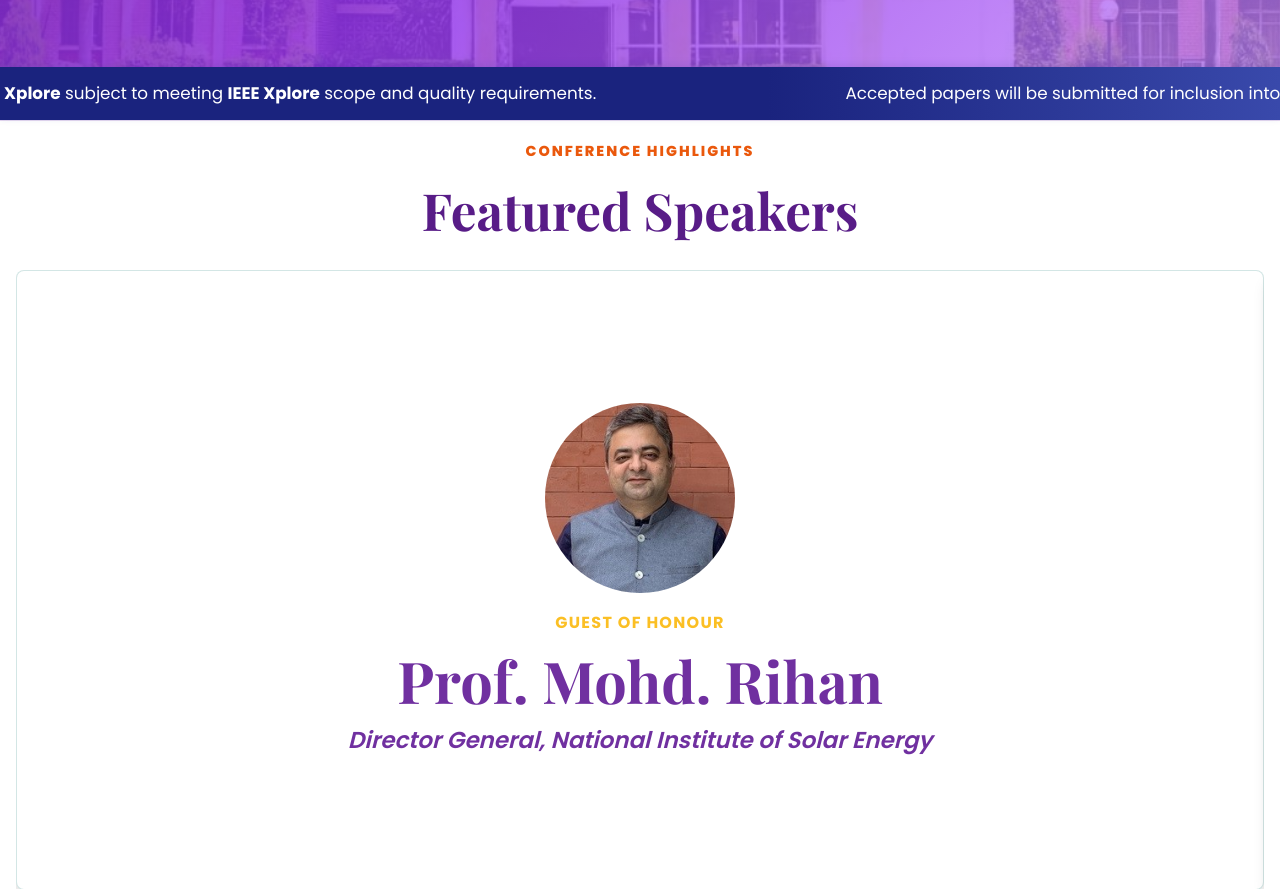
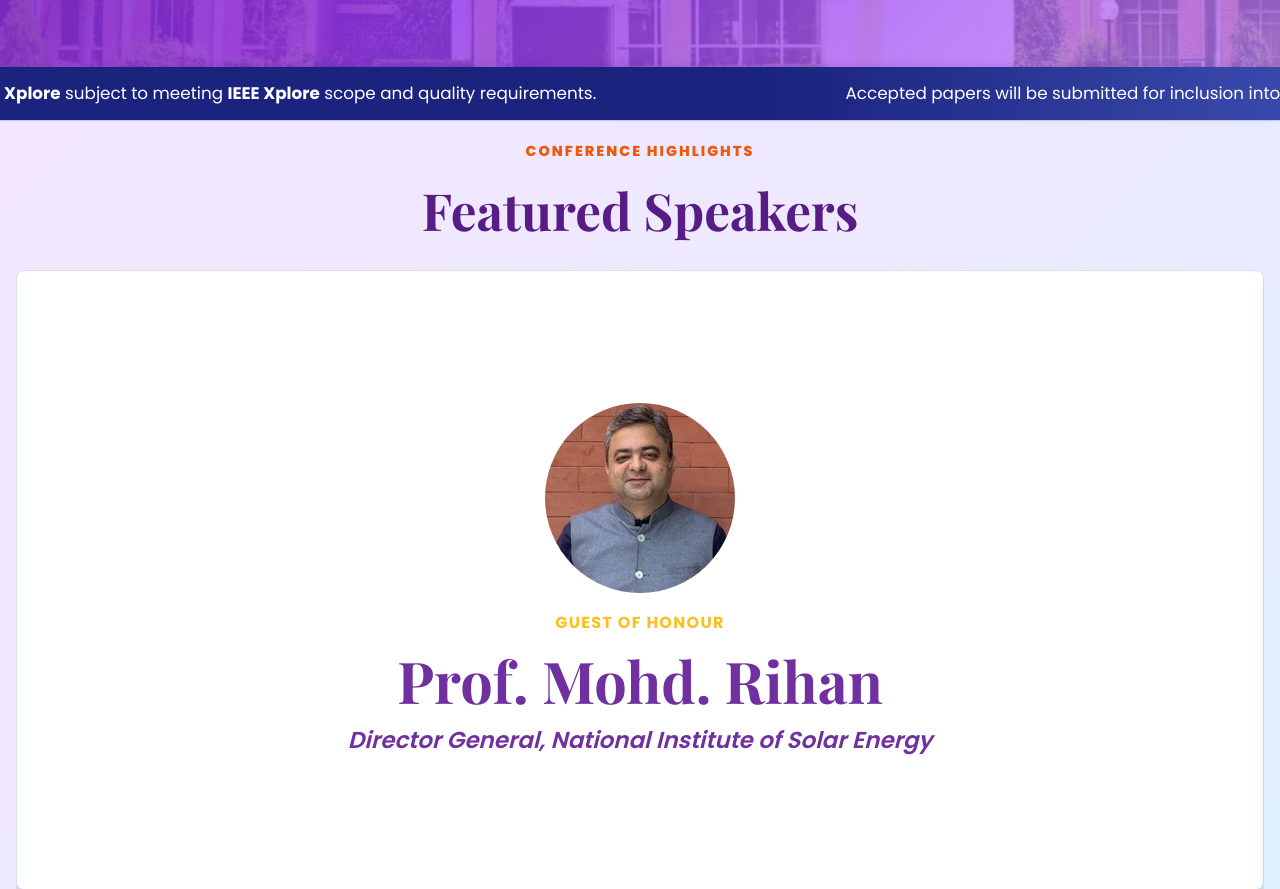
Before and after one commit to Ayush5071/icpces, a plain HTML site: page index.html in a window 1280 px wide. Shown: the part 680-1569 px from the top of the page. Drawn offline with nearby package versions, Linux system fonts and the light colour scheme.

Commit message:
Style featured speaker background
Co-authored-by: Copilot <223556219+Copilot@users.noreply.github.com>

```diff
--- a/assets/css/styles.css
+++ b/assets/css/styles.css
@@ -568,7 +568,7 @@ img.nav-logo,
     z-index: 2;
     padding: 1rem 1rem 1.25rem;
     border-block: 1px solid rgba(107, 33, 168, 0.18);
-    background: #fff;
+    background: linear-gradient(135deg, #f3e8ff 0%, #ede9fe 48%, #e0f2fe 100%);
     color: var(--primary-purple-dark);
 }
 
```
